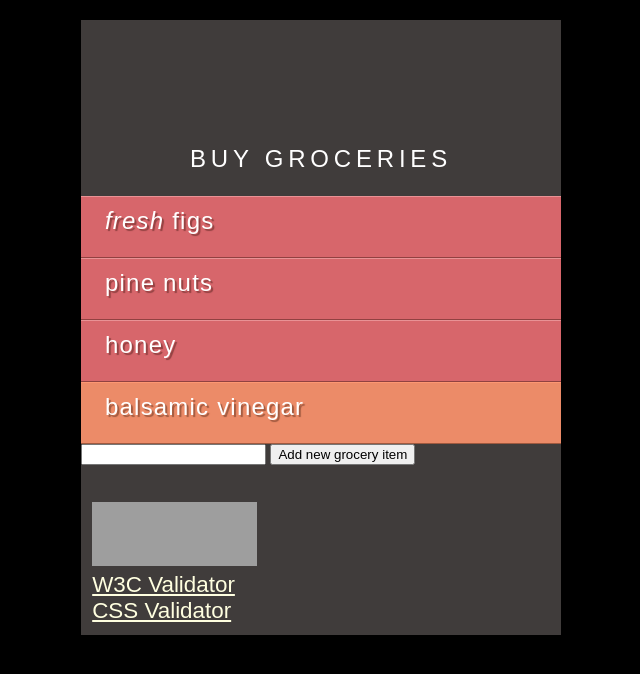
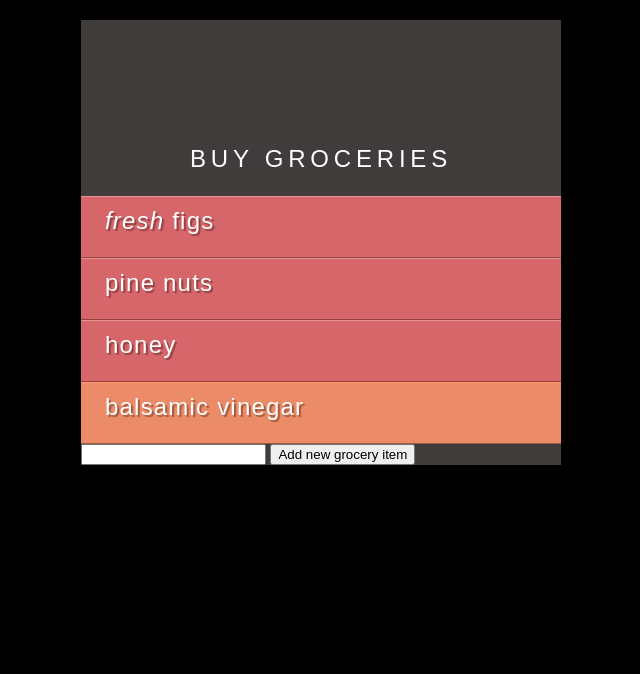
Before and after one commit to zachaweke47/M-08, a plain HTML site: page index.html in a window 1280 px wide. Shown: the whole page, without its empty margins (319-959 px from the left). Drawn offline with Linux system fonts and the light colour scheme; grey boxes are pictures that could not be loaded.

Commit message:
Update index.html

```diff
--- a/index.html
+++ b/index.html
@@ -21,14 +21,7 @@
 
 
       <script src="index.js"></script>
-	<footer>
-		<br>
-		<a href="http://www.w3.org/html/logo/">
-			<img src="https://www.w3.org/html/logo/badge/html5-badge-h-css3-semantics.png" width="165" height="64" alt="HTML5 Powered with CSS3 / Styling, and Semantics" title="HTML5 Powered with CSS3 / Styling, and Semantics">
-		</a><br>
-		<a href="https://validator.w3.org/check?uri=referer" target="_blank">W3C Validator</a><br>
-		<a href="https://jigsaw.w3.org/css-validator/check?uri=referer" target="_blank">CSS Validator</a>
-	</footer>
+
     </div>
   </body>
 
```
Lines whose indentation alone changed are shown as unchanged.
